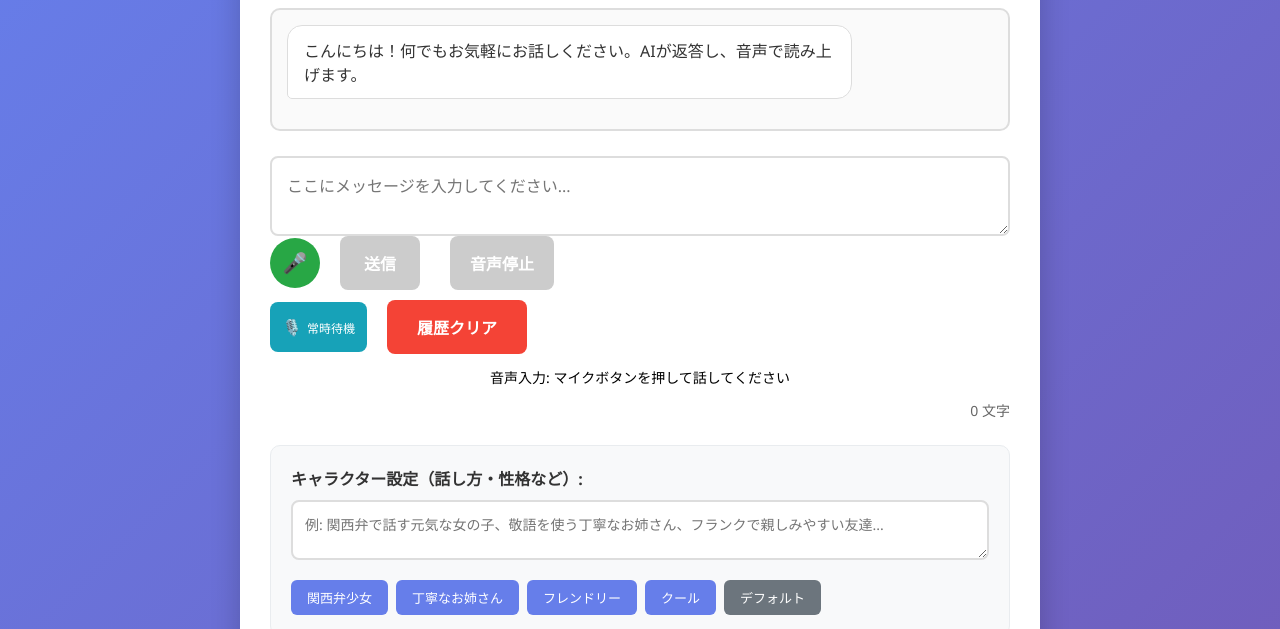
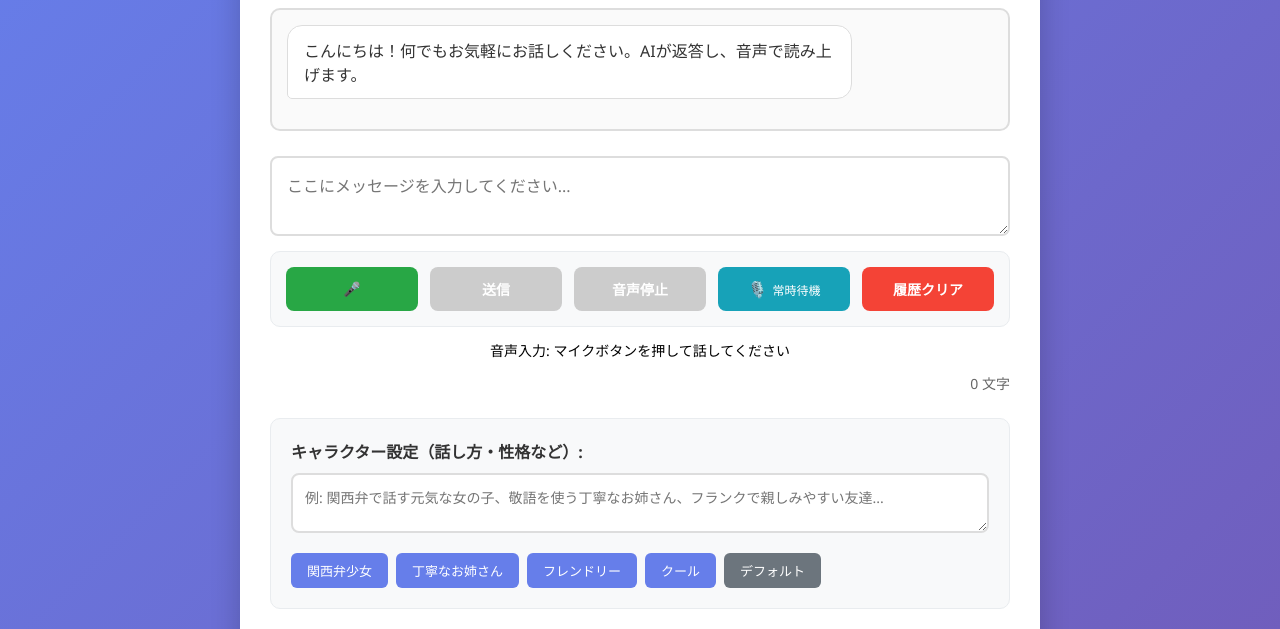
Before and after one commit to yaaizzy39/talk-avatar-250725-03, a website: page index.html in a window 1280 px wide. Shown: the part 118-747 px from the top of the page. Drawn offline with Linux system fonts and the light colour scheme; no server answers.

Commit message:
チャット枠狭く

```diff
--- a/style.css
+++ b/style.css
@@ -35,7 +35,7 @@ h1 {
     border: 2px solid #ddd;
     border-radius: 10px;
     background: #fafafa;
-    max-height: 400px;
+    max-height: 200px;
     overflow-y: auto;
 }
 
@@ -110,37 +110,40 @@ h1 {
 }
 
 .input-buttons {
-    display: flex;
-    flex-direction: column;
-    gap: 10px;
+    display: grid;
+    grid-template-columns: repeat(auto-fit, minmax(120px, 1fr));
+    gap: 12px;
+    margin-top: 15px;
+    padding: 15px;
+    background: #f8f9fa;
+    border-radius: 10px;
+    border: 1px solid #e9ecef;
 }
 
 .main-input-buttons {
-    display: flex;
-    align-items: center;
-    gap: 10px;
+    display: contents; /* グリッドの子要素として直接配置 */
 }
 
 .continuous-buttons {
-    display: flex;
-    flex-wrap: wrap;
-    gap: 10px;
-    align-items: center;
+    display: contents; /* グリッドの子要素として直接配置 */
 }
 
 .voice-btn {
     background: #28a745;
     color: white;
     border: none;
-    border-radius: 50%;
-    width: 50px;
-    height: 50px;
-    font-size: 20px;
+    border-radius: 8px;
+    padding: 12px 16px;
+    font-size: 14px;
+    font-weight: 600;
     cursor: pointer;
     transition: all 0.3s;
     display: flex;
     align-items: center;
     justify-content: center;
+    gap: 6px;
+    min-height: 44px;
+    white-space: nowrap;
 }
 
 .voice-btn:hover {
@@ -632,14 +635,19 @@ input[type="range"] {
 }
 
 .primary-btn, .secondary-btn {
-    padding: 15px 30px;
-    margin: 0 10px;
+    padding: 12px 16px;
+    margin: 0;
     border: none;
     border-radius: 8px;
-    font-size: 16px;
+    font-size: 14px;
     font-weight: 600;
     cursor: pointer;
     transition: all 0.3s;
+    min-height: 44px;
+    display: flex;
+    align-items: center;
+    justify-content: center;
+    white-space: nowrap;
 }
 
 .primary-btn {
@@ -647,15 +655,6 @@ input[type="range"] {
     color: white;
 }
 
-.primary-btn.compact {
-    padding: 15px 20px;
-    min-width: 80px;
-}
-
-.secondary-btn.compact {
-    padding: 15px 20px;
-    min-width: 80px;
-}
 
 .primary-btn:hover:not(:disabled) {
     background: #5a6fd8;
```
